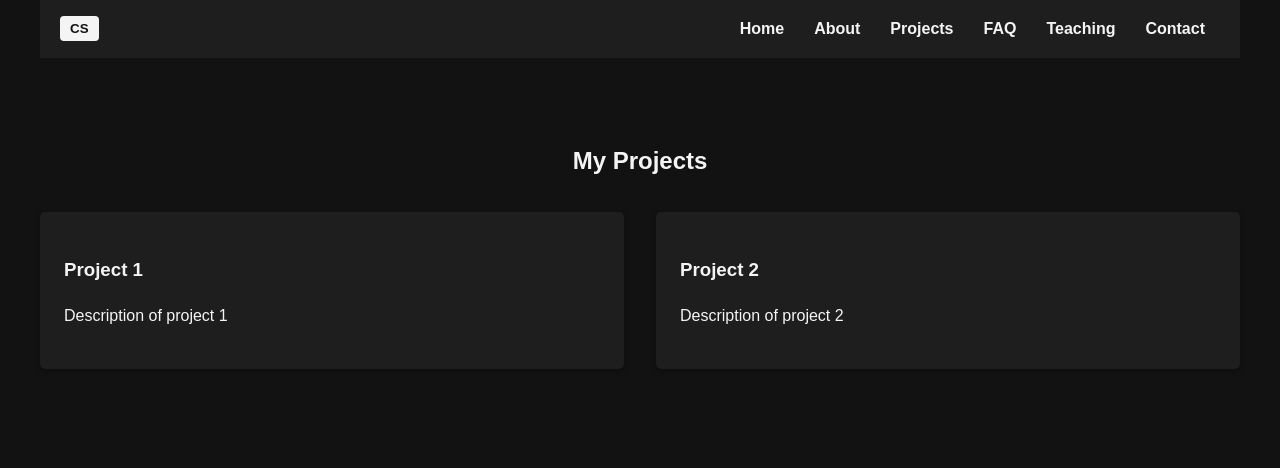
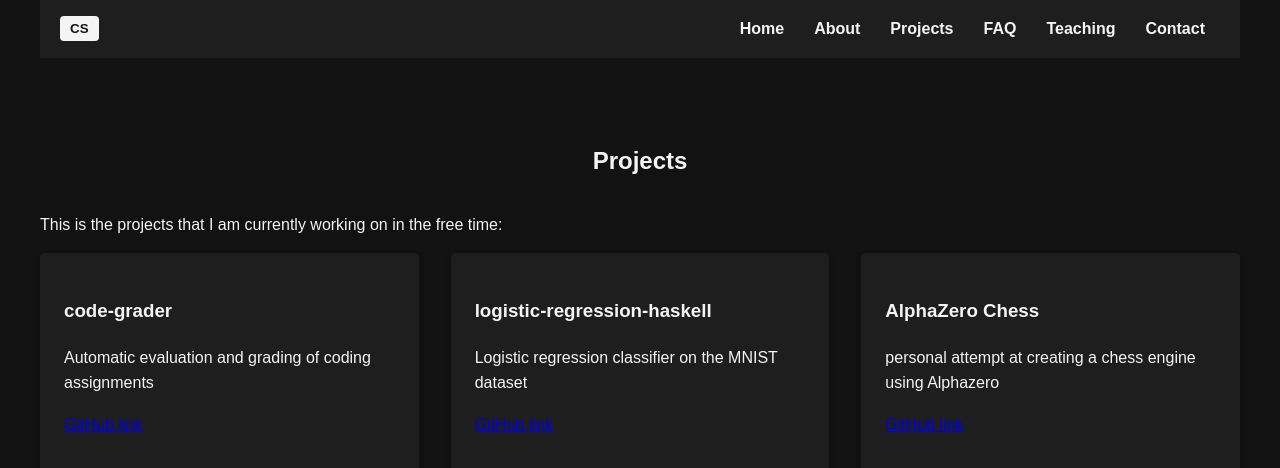
Before and after one commit to herajda/skovar.cz, a React (Create React App) app: page /projects in a window 1280 px wide. Shown: the top 468 px of the page. Built offline with nearby package versions, Linux system fonts and the light colour scheme.

Commit message:
update projects

```diff
--- a/src/Projects.js
+++ b/src/Projects.js
@@ -1,17 +1,29 @@
-import React from 'react';
+import React, { useContext, useState } from 'react';
+import { LanguageContext } from './LanguageContext';
+import { translations } from './translations';
 
 function Projects() {
+  const { language } = useContext(LanguageContext);
+  const t = translations[language];
   return (
     <section id="projects" className="section">
-      <h2>My Projects</h2>
+      <h2>{t.projects}</h2>
+      <p>{t.projects_info}</p>
       <div className="project-grid">
         <div className="project-card">
-          <h3>Project 1</h3>
-          <p>Description of project 1</p>
+          <h3>code-grader</h3>
+          <p>{t.code_grader_info}</p>
+          <p><a href="https://github.com/herajda/code-grader">GitHub link</a></p>
         </div>
         <div className="project-card">
-          <h3>Project 2</h3>
-          <p>Description of project 2</p>
+          <h3>logistic-regression-haskell</h3>
+          <p>{t.logistic_regression_info}</p>
+          <p><a href="https://github.com/herajda/logistic_regression_haskell">GitHub link</a></p>
+        </div>
+        <div className="project-card">
+          <h3>AlphaZero Chess</h3>
+          <p>{t.alphazero_info}</p>
+          <p><a href="https://github.com/herajda/alphazero_chess">GitHub link</a></p>
         </div>
       </div>
     </section>
--- a/src/translations.js
+++ b/src/translations.js
@@ -9,8 +9,15 @@ export const translations = {
     name: "Stepan Kovar",
     intro: "Machine Learning developer and Bitcoin enthusiast",
 
+    projects: "Projects",
+    projects_info: "This is the projects that I am currently working on in the free time:",
+    code_grader_info: "Automatic evaluation and grading of coding assignments",
+    logistic_regression_info: "Logistic regression classifier on the MNIST dataset",
+    alphazero_info: "personal attempt at creating a chess engine using Alphazero",
     teaching: "Teaching",
     get_in_touch: "Get in touch",
+
+
 
     teaching_info_1: "The school year 2024/25 I teach at ",
     teaching_info_2: "Gymnázium Nad Kavalírkou",
```
